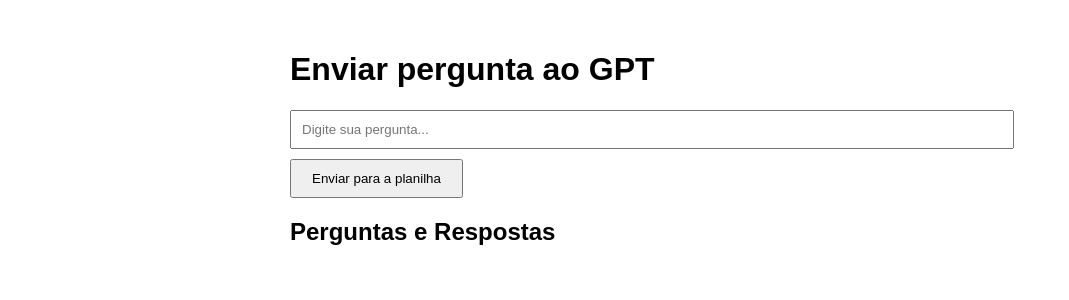
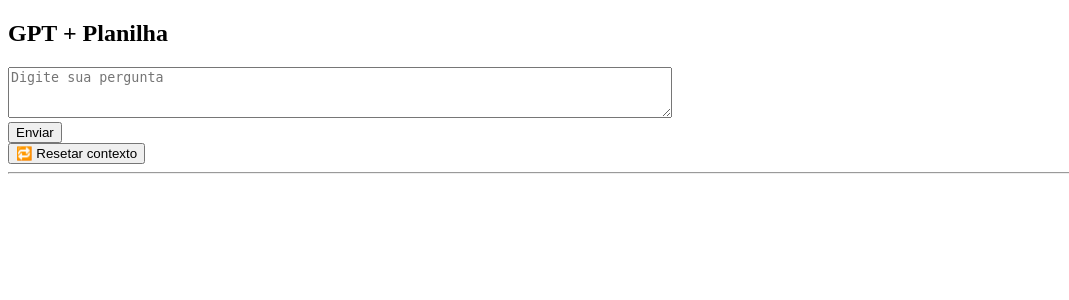
Before and after one commit to matheusmullerenokida/gpt-sheets-interface, a Flask app: template templates/index.html in a window 1280 px wide. Shown: the top 300 px of the page, without its empty margins (0-1069 px from the left). Run offline with Flask 3, Linux system fonts and the light colour scheme; the template is opened without the code that fills it, so the values that code supplies are empty; parts of the project's set-up code (start-up, migrations or seed data) failed here and were passed over.

Commit message:
versão limpa e funcional com GPT + Sheets

```diff
--- a/app.py
+++ b/app.py
@@ -1,77 +1,61 @@
-from flask import Flask, request, render_template_string, redirect
 import os
+import json
+import openai
 import gspread
+from flask import Flask, request, redirect, render_template
 from google.oauth2.service_account import Credentials
-from datetime import datetime
-from openai import OpenAI
 
 app = Flask(__name__)
 
-# GPT client (novo estilo openai 1.30+)
-client = OpenAI(api_key=os.getenv("OPENAI_API_KEY"))
+# 🔐 Configurações da API OpenAI
+openai.api_key = os.environ["OPENAI_API_KEY"]
 
-# Config planilha
+# 🔐 Configuração do Google Sheets
 SCOPES = ["https://www.googleapis.com/auth/spreadsheets"]
-credentials_json = os.getenv("GOOGLE_CREDENTIALS_JSON")
-spreadsheet_id = os.getenv("SPREADSHEET_ID")
+SERVICE_ACCOUNT_INFO = json.loads(os.environ["GOOGLE_CREDENTIALS_JSON"])
+creds = Credentials.from_service_account_info(SERVICE_ACCOUNT_INFO, scopes=SCOPES)
+client = gspread.authorize(creds)
+sheet = client.open_by_key(os.environ["SPREADSHEET_ID"]).sheet1
 
-# Conexão com Google Sheets
-import json
-creds = Credentials.from_service_account_info(json.loads(credentials_json), scopes=SCOPES)
-gc = gspread.authorize(creds)
-sheet = gc.open_by_key(spreadsheet_id).sheet1
-
-# System prompt e histórico
-system_prompt = os.getenv("SYSTEM_PROMPT", "Você é um assistente útil.")
-historico = [{"role": "system", "content": system_prompt}]
+# 🧠 Memória de contexto da conversa
+contexto = [
+    {"role": "system", "content": "Você é um assistente útil e objetivo."}
+]
 
 @app.route("/", methods=["GET", "POST"])
 def index():
-    global historico
+    global contexto
 
     if request.method == "POST":
         pergunta = request.form["pergunta"]
 
         if pergunta.strip().lower() == "resetar":
-            historico = [{"role": "system", "content": system_prompt}]
+            contexto = [{"role": "system", "content": "Você é um assistente útil e objetivo."}]
             return redirect("/")
 
-        historico.append({"role": "user", "content": pergunta})
+        contexto.append({"role": "user", "content": pergunta})
+
         try:
-            resposta = client.chat.completions.create(
+            resposta = openai.chat.completions.create(
                 model="gpt-4o",
-                messages=historico,
+                messages=contexto,
                 max_tokens=300
-            ).choices[0].message.content
+            ).choices[0].message.content.strip()
 
-            historico.append({"role": "assistant", "content": resposta})
-
-            sheet.append_row([datetime.now().isoformat(), pergunta, resposta])
+            contexto.append({"role": "assistant", "content": resposta})
+            sheet.append_row([pergunta, resposta])
 
         except Exception as e:
-            resposta = f"[ERRO AO CHAMAR GPT: {str(e)}]"
+            resposta = f"[ERRO AO CHAMAR GPT: {e}]"
+            contexto.append({"role": "assistant", "content": resposta})
 
-    else:
-        resposta = None
+        return redirect("/")
 
-    historico_ui = [x for x in historico if x["role"] in ["user", "assistant"]]
+    # Carregar últimas interações da planilha (opcional visual)
+    historico = sheet.get_all_values()[1:]  # Ignora cabeçalho
 
-    return render_template_string("""
-        <h2>GPT + Planilha</h2>
-        <form method="post">
-            <textarea name="pergunta" rows="3" cols="80" placeholder="Escreva sua pergunta aqui"></textarea><br>
-            <button type="submit">Enviar</button>
-        </form>
-        <form method="post">
-            <input type="hidden" name="pergunta" value="resetar" />
-            <button type="submit">🔁 Resetar contexto</button>
-        </form>
-        <hr>
-        {% for i in range(0, historico|length, 2) %}
-            <b>Você:</b> {{ historico[i].content }}<br>
-            <b>GPT:</b> {{ historico[i+1].content if i+1 < historico|length else "" }}<br><hr>
-        {% endfor %}
-    """, historico=historico_ui, resposta=resposta)
+    return render_template("index.html", historico=historico)
 
 if __name__ == "__main__":
-    app.run(debug=False, host="0.0.0.0", port=10000)
+    port = int(os.environ.get("PORT", 5000))
+    app.run(host="0.0.0.0", port=port)
--- a/templates/index.html
+++ b/templates/index.html
@@ -1,28 +1,26 @@
 <!DOCTYPE html>
 <html>
 <head>
-  <title>GPT + Google Sheets</title>
-  <style>
-    body { font-family: Arial, sans-serif; max-width: 700px; margin: auto; padding: 30px; }
-    input[type=text] { width: 100%; padding: 10px; margin-bottom: 10px; }
-    button { padding: 10px 20px; }
-    .card { background: #f5f5f5; padding: 15px; margin-bottom: 10px; border-radius: 8px; }
-    .resposta { color: #333; margin-top: 5px; }
-  </style>
+    <meta charset="UTF-8">
+    <title>GPT + Planilha</title>
 </head>
 <body>
-  <h1>Enviar pergunta ao GPT</h1>
-  <form method="POST">
-    <input type="text" name="pergunta" placeholder="Digite sua pergunta..." required />
-    <button type="submit">Enviar para a planilha</button>
-  </form>
+    <h2>GPT + Planilha</h2>
 
-  <h2>Perguntas e Respostas</h2>
-  {% for pergunta, resposta in perguntas_respostas %}
-    <div class="card">
-      <strong>Pergunta:</strong> {{ pergunta }}<br/>
-      <div class="resposta"><strong>Resposta:</strong> {{ resposta or "(ainda sem resposta)" }}</div>
-    </div>
-  {% endfor %}
+    <form method="post">
+        <textarea name="pergunta" rows="3" cols="80" placeholder="Digite sua pergunta"></textarea><br>
+        <button type="submit">Enviar</button>
+    </form>
+
+    <form method="post">
+        <input type="hidden" name="pergunta" value="resetar">
+        <button type="submit">🔁 Resetar contexto</button>
+    </form>
+
+    <hr>
+    {% for pergunta, resposta in historico %}
+        <b>Você:</b> {{ pergunta }}<br>
+        <b>GPT:</b> {{ resposta }}<br><hr>
+    {% endfor %}
 </body>
 </html>
```
